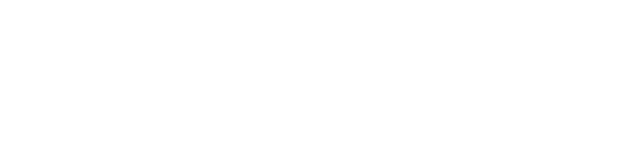
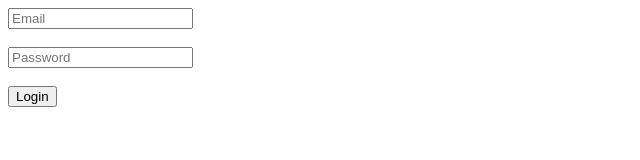
Before and after one commit to RejuanRaj97/My-first-Github-repository, a plain HTML site: page index.html in a window 1280 px wide. Shown: the whole page, without its empty margins (0-640 px from the left). Drawn offline with Linux system fonts and the light colour scheme.

Commit message:
Practices form

```diff
--- a/index.html
+++ b/index.html
@@ -6,6 +6,10 @@
     <title>My first ever Github repository</title>
 </head>
 <body>
-
+    <form>
+        <input type="email" placeholder="Email" name="Your email" id=""><br><br>
+        <input type="password" placeholder="Password" name="Your password" id=""><br><br>
+        <input type="submit" value="Login">
+    </form>
 </body>
 </html>
```
